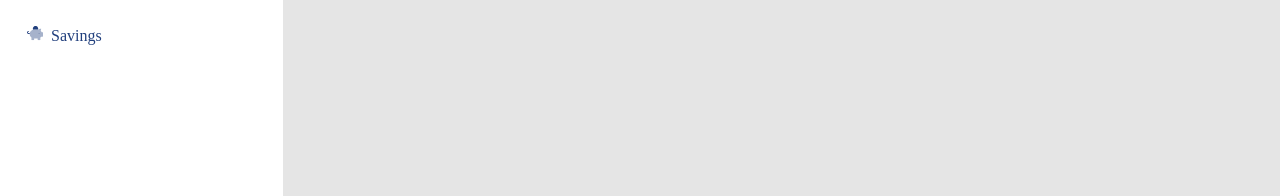
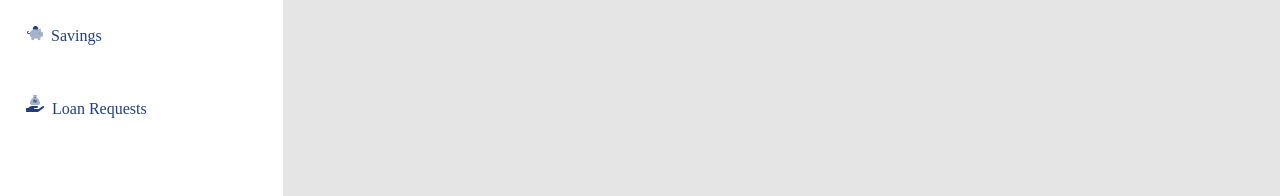
Before and after one commit to Danny4life/lendsqr, a React (Create React App) app: page /dashboard in a window 1280 px wide. Shown: the part 521-717 px from the top of the page. Built offline with nearby package versions, Linux system fonts and the light colour scheme.

Commit message:
add loan request to sidebar

```diff
--- /dev/null
+++ b/src/components/icon/RequestIcon.jsx
@@ -0,0 +1,25 @@
+const RequestIcon = () => {
+    return (
+        <svg width="18" height="22" viewBox="0 0 18 22" fill="none" xmlns="http://www.w3.org/2000/svg">
+        <g clip-path="url(#clip0_23463_760)">
+        <path d="M17.625 12.7813L12.9 16.5625C12.545 16.8459 12.1042 17.0002 11.65 17H0.5C0.367392 17 0.240215 16.9473 0.146447 16.8536C0.0526784 16.7598 0 16.6326 0 16.5V13.5C0 13.3674 0.0526784 13.2402 0.146447 13.1464C0.240215 13.0527 0.367392 13 0.5 13H2.23125L3.68438 11.8219C4.3392 11.2905 5.15673 11.0004 6 11H11C11.1458 10.9997 11.2898 11.0313 11.4221 11.0926C11.5543 11.1538 11.6716 11.2433 11.7657 11.3546C11.8598 11.4659 11.9284 11.5965 11.9667 11.7371C12.005 11.8778 12.0121 12.0251 11.9875 12.1688C11.9062 12.6594 11.4437 13 10.9469 13H8.5C8.36739 13 8.24021 13.0527 8.14645 13.1464C8.05268 13.2402 8 13.3674 8 13.5C8 13.6326 8.05268 13.7598 8.14645 13.8536C8.24021 13.9473 8.36739 14 8.5 14H12.1969C12.6513 14.0012 13.0924 13.8468 13.4469 13.5625L16.3344 11.2531C16.7219 10.9406 17.2969 10.9188 17.6656 11.2531C17.7744 11.3499 17.8606 11.4693 17.9185 11.6029C17.9763 11.7365 18.0042 11.8811 18.0004 12.0266C17.9965 12.1722 17.9609 12.3151 17.8961 12.4454C17.8312 12.5758 17.7387 12.6904 17.625 12.7813Z" fill="#213F7D"/>
+        </g>
+        <g clip-path="url(#clip1_23463_760)">
+        <path opacity="0.4" d="M7.75004 1.875H10.25L11.1758 0.485937C11.2072 0.438878 11.2253 0.384177 11.228 0.327671C11.2307 0.271165 11.2181 0.214974 11.1914 0.165091C11.1647 0.115208 11.125 0.0735042 11.0765 0.0444293C11.0279 0.0153544 10.9724 -1.39459e-06 10.9159 0L7.08481 0C7.02823 -1.39459e-06 6.97272 0.0153544 6.92419 0.0444293C6.87566 0.0735042 6.83594 0.115208 6.80925 0.165091C6.78256 0.214974 6.76992 0.271165 6.77267 0.327671C6.77541 0.384177 6.79345 0.438878 6.82485 0.485937L7.75004 1.875ZM10.25 2.5H7.75004C3.79731 4.75391 4.0018 7.74687 4.0018 8.125C4.0018 9.16016 4.96098 10 6.14399 10H11.8565C13.0397 10 13.9987 9.16016 13.9987 8.125C13.9987 7.75391 14.1813 4.74141 10.25 2.5Z" fill="#213F7D"/>
+        <path d="M10.582 2.03125V2.34375C10.582 2.38519 10.5656 2.42493 10.5363 2.45424C10.507 2.48354 10.4672 2.5 10.4258 2.5H7.57422C7.53278 2.5 7.49304 2.48354 7.46373 2.45424C7.43443 2.42493 7.41797 2.38519 7.41797 2.34375V2.03125C7.41797 1.98981 7.43443 1.95007 7.46373 1.92076C7.49304 1.89146 7.53278 1.875 7.57422 1.875H10.4258C10.4672 1.875 10.507 1.89146 10.5363 1.92076C10.5656 1.95007 10.582 1.98981 10.582 2.03125Z" fill="#213F7D"/>
+        <path d="M7.67198 7.6273V6.21304H7.125V5.78433H7.67198V4.375H8.44563L9.21436 5.78433H9.7367V4.375H10.328V5.78433H10.875V6.21304H10.328V7.6273H9.55437L8.77579 6.21304H8.2633V7.6273H7.67198ZM8.2633 5.73998V5.78433H8.53926L8.25345 5.20779H8.24852L8.2633 5.73998ZM9.74655 6.8093H9.75641L9.7367 6.29681V6.21304H9.44596L9.46567 6.24261L9.74655 6.8093Z" fill="#213F7D"/>
+        </g>
+        <defs>
+        <clipPath id="clip0_23463_760">
+        <rect width="18" height="16" fill="white" transform="translate(0 6)"/>
+        </clipPath>
+        <clipPath id="clip1_23463_760">
+        <rect width="10" height="10" fill="white" transform="translate(4)"/>
+        </clipPath>
+        </defs>
+        </svg>
+
+     );
+}
+
+export default RequestIcon;
--- a/src/components/sidebar/SideBar.jsx
+++ b/src/components/sidebar/SideBar.jsx
@@ -7,6 +7,7 @@ import GaurantorIcon from "../icon/GaurantorIcon";
 import LoanIcon from "../icon/LoanIcon";
 import ModelIcon from "../icon/ModelIcon";
 import SavingsIcon from "../icon/SavingsIcon";
+import RequestIcon from "../icon/RequestIcon";
 
 const SideBar = () => {
     return (
@@ -58,6 +59,12 @@ const SideBar = () => {
                     </div>
                     <h4 className="switch-text">Savings</h4>
                 </div>
+                <div className="switch">
+                    <div className="switchIcon">
+                        <RequestIcon />
+                    </div>
+                    <h4 className="switch-text">Loan Requests</h4>
+                </div>
 
             </div>
 
```
